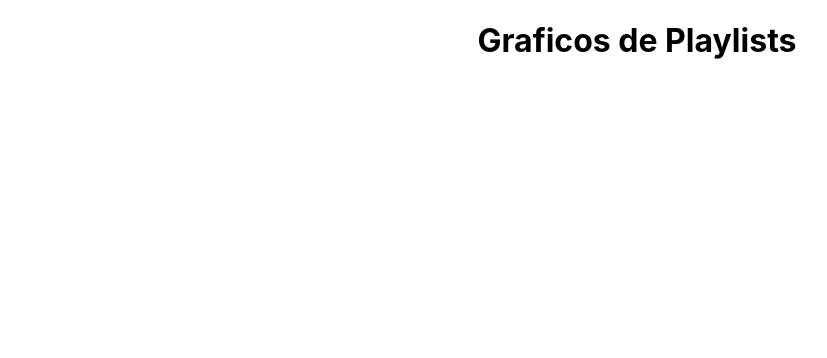
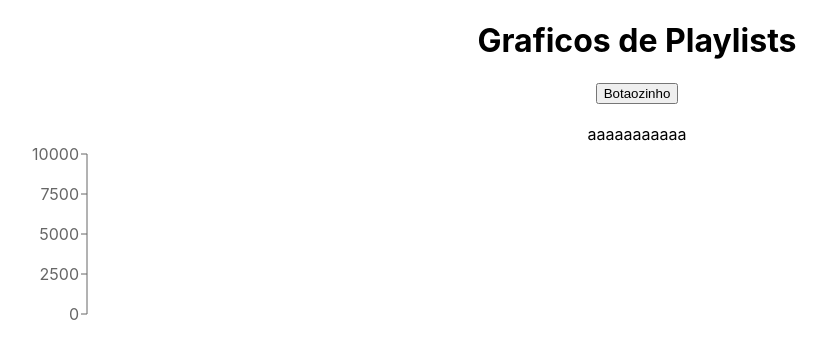
Before and after one commit to pedroperegrinaa/react-playlist-graphic, a React (Create React App) app: page / in a window 1280 px wide. Shown: the top 358 px of the page, without its empty margins (3-830 px from the left). Built offline with nearby package versions, Linux system fonts and the light colour scheme; no server answers; the HTML template or start-up script is replaced by a standard one.

Commit message:
Dados estao indo pro grafico

```diff
--- a/src/App.js
+++ b/src/App.js
@@ -1,24 +1,104 @@
 import './App.css';
-import api_youtube from './services/playlistitem.js'
-import qs from 'qs'
+import React, { useState, useEffect } from 'react';
+import api_youtube from './services/playlistitem.js';
+import qs from 'qs';
+import axios from 'axios';
+import { AreaChart, XAxis, YAxis, CartesianGrid, Tooltip, Area  } from 'recharts';
 
 function App() {
+  const [videoStats, setVideoStats] = useState([]);
+  let [videoViewsMaxValue, setVideoViewsMaxValue] = useState(1000);
 
-console.log(api_youtube);
+  async function getPlaylist(){
+    setVideoStats([]);
 
-const params = {
-  key: process.env.API_KEY,
-}
+    try {
 
-async function getPlaylist(){
-  const json = await api_youtube.get('//playlistItems', qs.stringify({ 'key': process.env.API_KEY }))
-}
+      let playlistItems = await axios.get(
+        'https://www.googleapis.com/youtube/v3/playlistItems',
+        {
+          params: {
+              'key': process.env.REACT_APP_API_KEY,
+              'part': 'snippet',
+              'playlistId': 'PLntvgXM11X6pi7mW0O4ZmfUI1xDSIbmTm',
+              'maxResults': '60'
+          }
+        }
+        );
 
+      let ids_videos_gross = playlistItems.data['items'];
+
+      let ids_videos = [];
+
+      ids_videos_gross.forEach(video => {
+        ids_videos.push(video.snippet.resourceId.videoId);
+      })
+
+      console.log(ids_videos);
+
+      let videoStatsGross = [];
+      let videoViewsMaxValueGross = [];
+
+      for (const id of ids_videos) {
+
+        const stats = await axios.get(
+          'https://www.googleapis.com/youtube/v3/videos',
+          {
+            params: {
+                'key': process.env.REACT_APP_API_KEY,
+                'part': 'statistics',
+                'id': id
+            }
+          }
+          );
+
+          const items = stats.data.items;
+          videoStatsGross.push(items[0]['statistics']);
+          videoViewsMaxValueGross.push(items[0]['statistics']['viewCount']);
+      }
+
+     videoViewsMaxValueGross = Object.keys(videoViewsMaxValueGross).map(i => JSON.parse(videoViewsMaxValueGross[Number(i)]));
+
+     setVideoViewsMaxValue(Math.max.apply(Math, videoViewsMaxValueGross));
+      setVideoStats(videoStatsGross);
+
+    } catch (error) {
+      console.log('deu erro ' + error);
+      console.log(error);
+    }
+  }
 
   return (
     <div className="App">
       <h1>Graficos de Playlists</h1>
+      <button onClick={getPlaylist}>Botaozinho</button>
+      <br />
+  {console.log(videoStats)}
+      <br />
+      aaaaaaaaaaa
+
+      <AreaChart align="center" width={730} height={200} data={videoStats}
+  margin={{ top: 10, right: 30, left: 30, bottom: 0 }}>
+  <defs>
+    <linearGradient id="viewCount" x1="0" y1="0" x2="0" y2="1">
+      <stop offset="5%" stopColor="#8884d8" stopOpacity={0.8}/>
+      <stop offset="95%" stopColor="#8884d8" stopOpacity={0}/>
+    </linearGradient>
+    <linearGradient id="likeCount" x1="0" y1="0" x2="0" y2="1">
+      <stop offset="5%" stopColor="#82ca9d" stopOpacity={0.8}/>
+      <stop offset="95%" stopColor="#82ca9d" stopOpacity={0}/>
+    </linearGradient>
+  </defs>
+  <XAxis />
+  <YAxis domain={[0, dataMax => videoViewsMaxValue + 9000]} allowDataOverflow={true} />
+  {/* <CartesianGrid strokeDasharray="3 3" /> */}
+  <Tooltip />
+  <Area type="monotone" dataKey="viewCount" stroke="#8884d8" fillOpacity={1} fill="#21B6AB" />
+  <Area type="monotone" dataKey="likeCount" stroke="#18A558" fillOpacity={1} fill="#116530" />
+</AreaChart>
     </div>
+
+
   );
 }
 
```
Also changed, not shown: src/test.js (+3 -4 lines).
